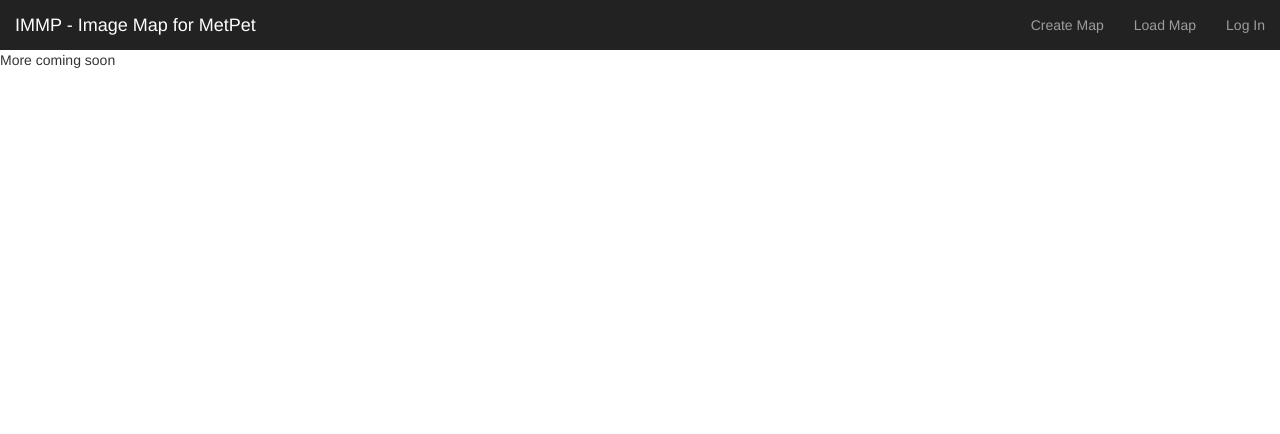
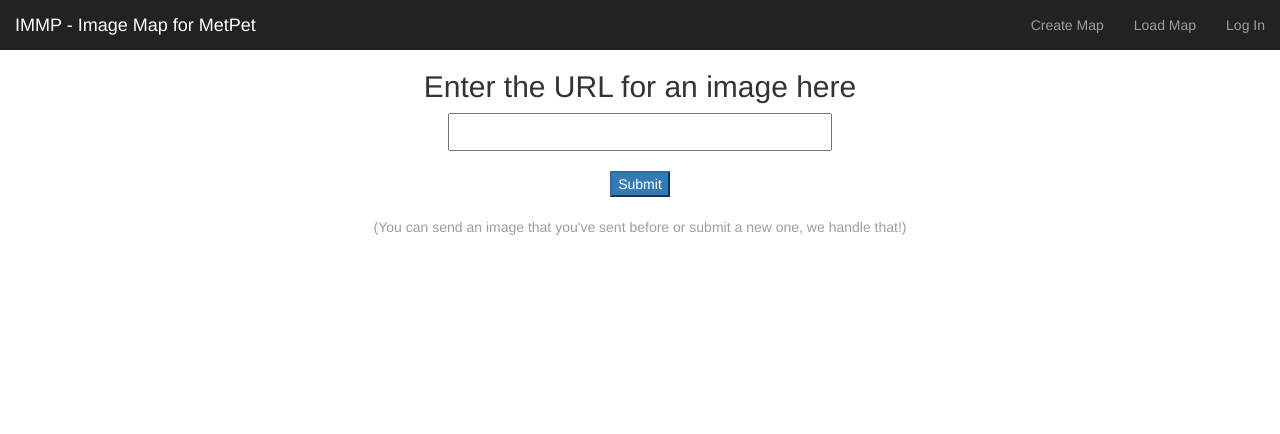
Before and after one commit to metpetdb/IMMP, a Flask app: page / in a window 1280 px wide. Shown: the top 434 px of the page. Run offline with Flask 2, Linux system fonts and the light colour scheme; some libraries are stand-ins or nearby versions.

Commit message:
Homepage styling mostly complete

```diff
--- a/static/style.css
+++ b/static/style.css
@@ -173,3 +173,28 @@ margin:0;
     background-color: #f5f5f5;
     border-right: 1px solid #eee;
 }
+
+.map-loader {
+  text-align: center;
+  margin-left: auto ;
+  margin-right: auto ;
+}
+
+.maploadbox {
+    padding: 5px;
+    font-size: 1.2em;
+    width: 30vw;
+
+}
+
+.submit-button{
+    padding: 5px;
+    font-size: 2em;
+    background-color: white;
+
+
+}
+
+.disclaimer {
+  color: #9d9d9d
+}
--- a/templates/index.html
+++ b/templates/index.html
@@ -1,8 +1,16 @@
 {% extends "base.html" %}
 {% block content %}
 
+<div class="map-loader">
+  <h2>Enter the URL for an image here</h2>
 
-<p> More coming soon </p>
-
+    <form class="form-inline" method="post" action="/postnewmap">
+      <input class="maploadbox" id="URL" name="URL" type="text" />
+      <br>
+      <br>
+      <input class="btn-primary" type='submit' />
+    </form>
+    <br>
+    <p class="disclaimer">(You can send an image that you've sent before or submit a new one, we handle that!)</p>
 
 {% endblock %}
```
